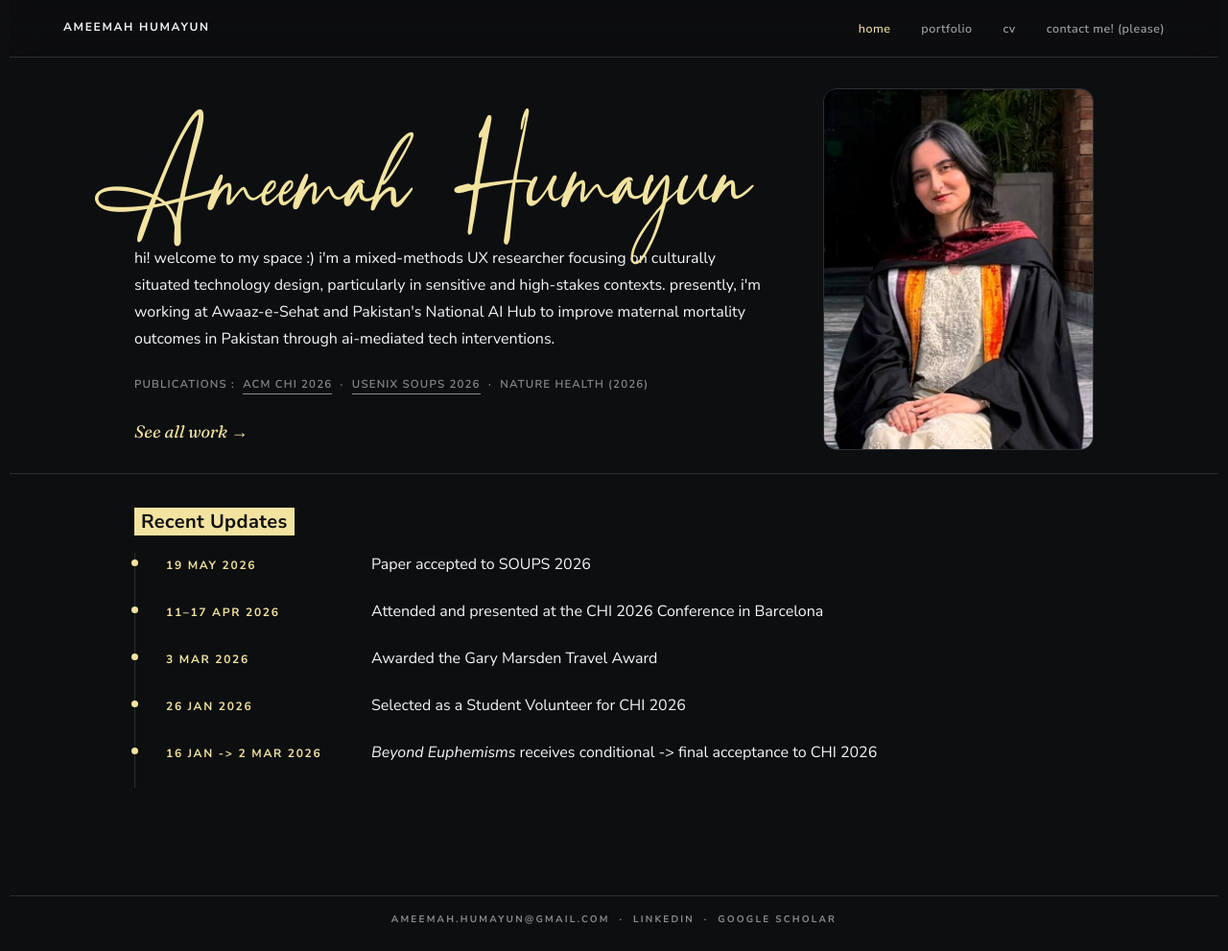
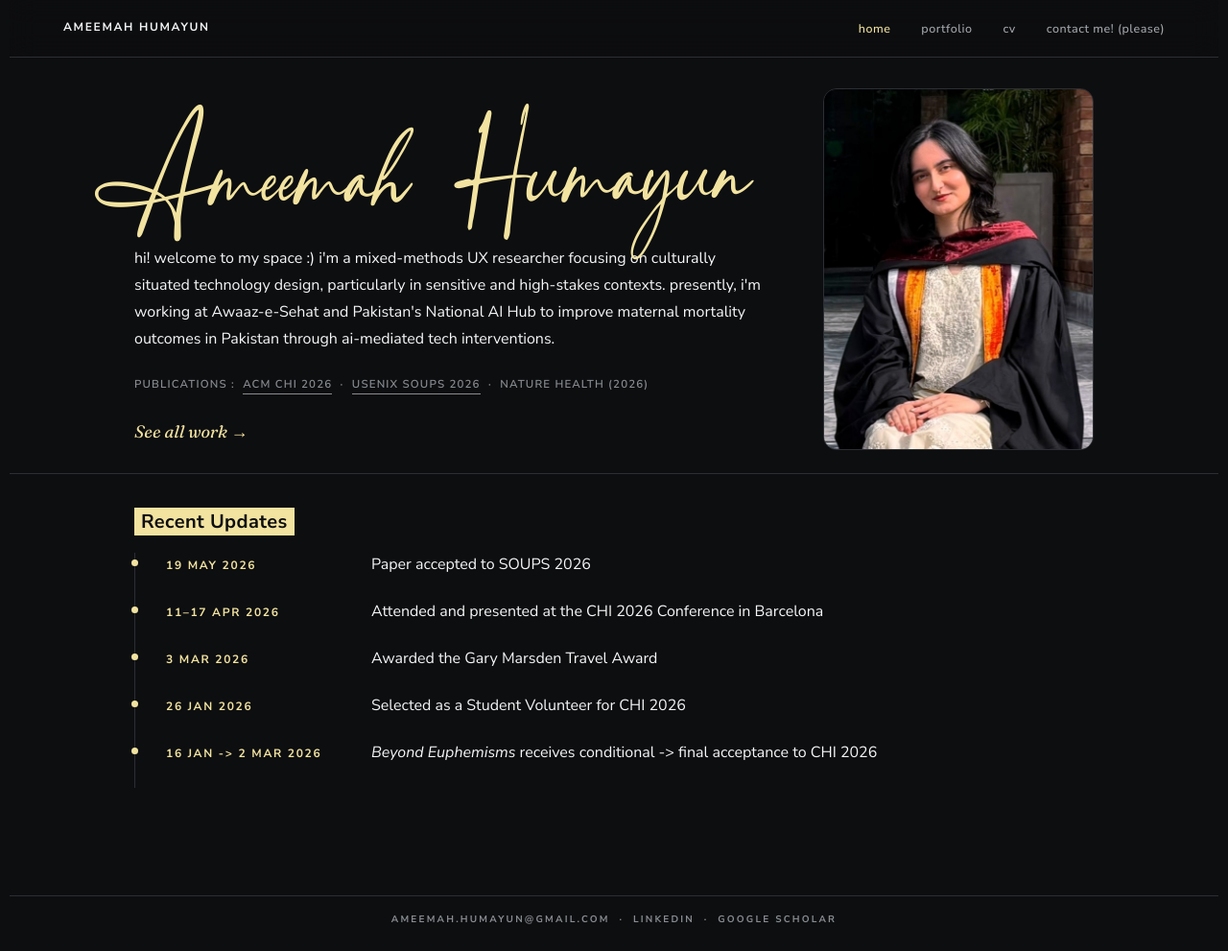
Before and after one commit to ameemahumayun/ameemahumayun.github.io, a Jekyll site: the page built from index.html, in a window 1280 px wide and 991 px high. Shown: the whole window at 96% size. Built offline with Jekyll 4.4.1, drawn with Linux system fonts in a browser that asks for light colours.

Commit message:
Move homepage signature up 5px

```diff
--- a/assets/css/components.css
+++ b/assets/css/components.css
@@ -845,5 +845,5 @@ details[open] .accordion__icon::after { opacity: 0; }                          /
   pointer-events: none;
   /* Slight upward slant: left edge sits ~3px lower, right edge ~3px
      higher, like a handwritten signature drifting upward. */
-  transform: translateY(-4.5px) rotate(-0.48deg);
+  transform: translateY(-9.5px) rotate(-0.48deg);
 }
```
